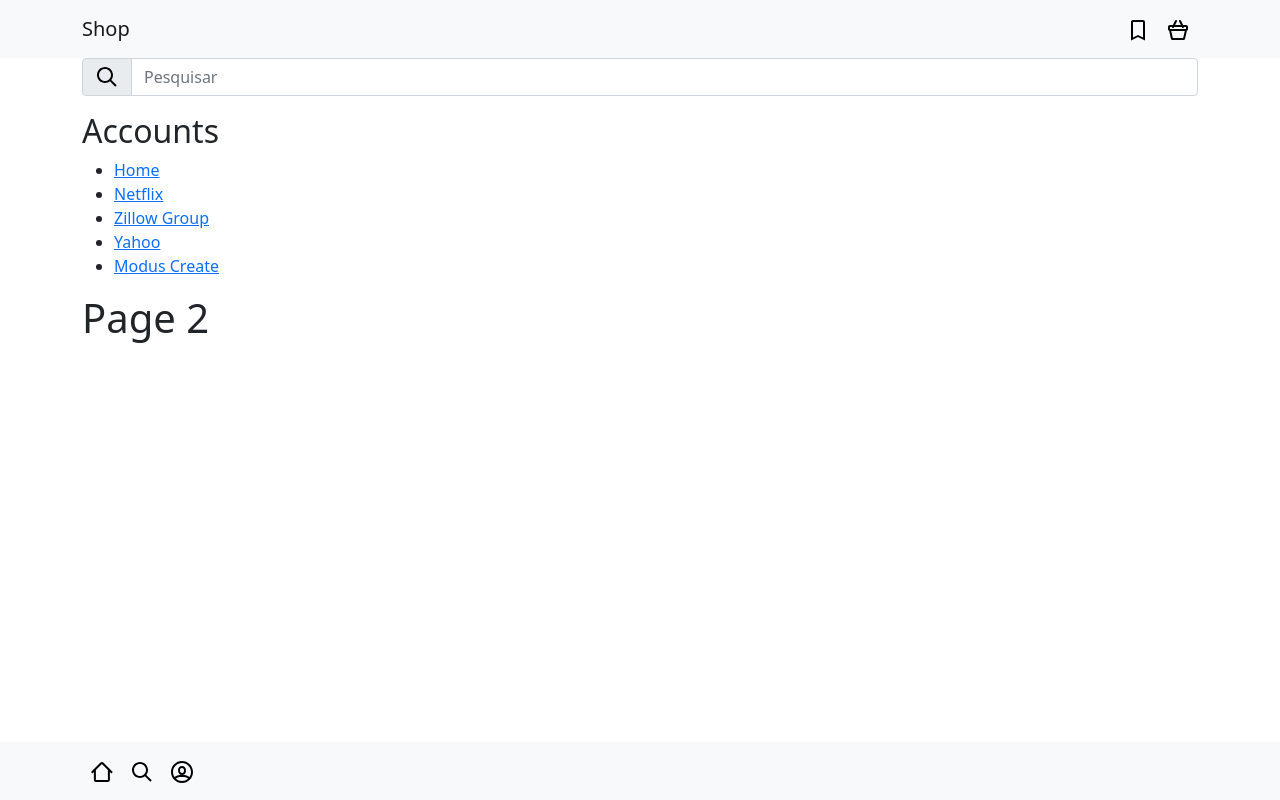
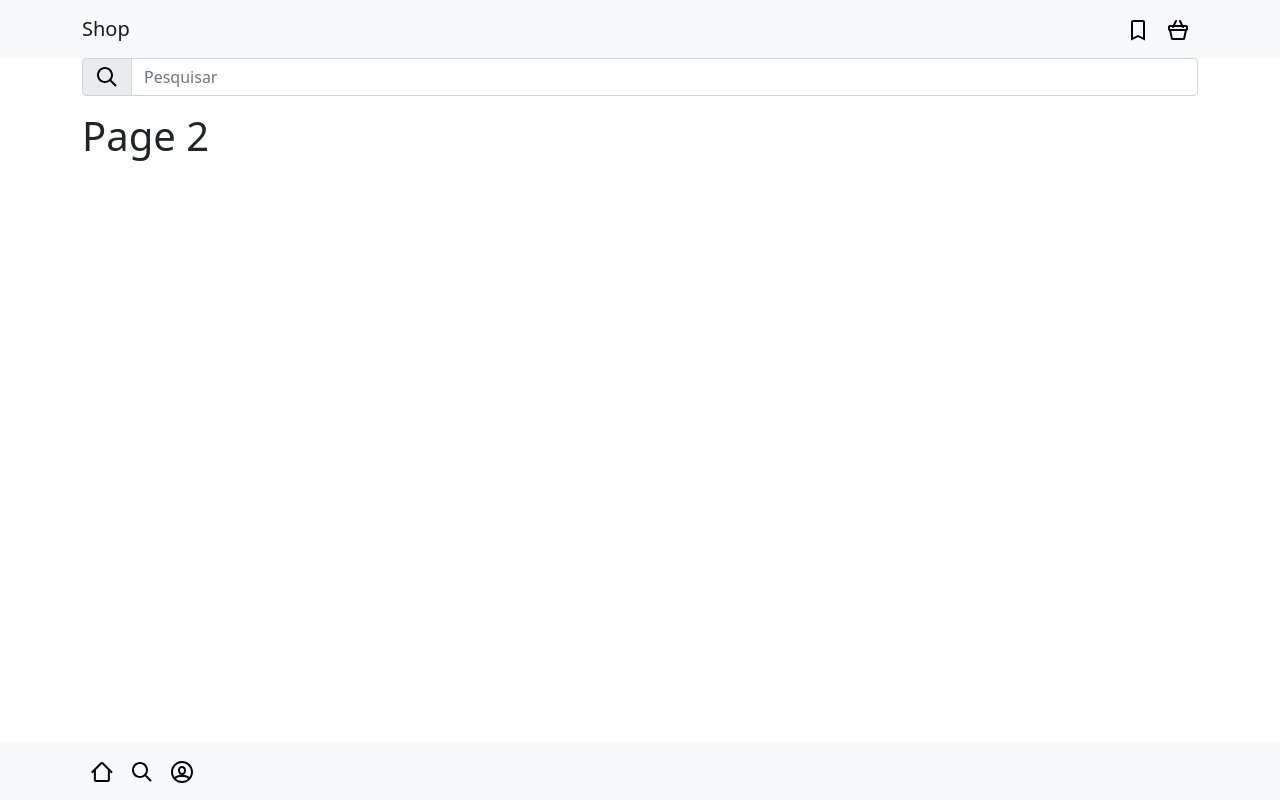
Before and after one commit to thifacco/instagram-shop-react, a React (Create React App) app: page /page2 in a window 1280 px wide. Built offline with nearby package versions, Linux system fonts and the light colour scheme.

Commit message:
Permalink

```diff
--- a/src/components/Permalink.js
+++ b/src/components/Permalink.js
@@ -3,57 +3,26 @@
   BrowserRouter as Router,
   Routes,
   Route,
-  Link,
   useParams
 } from "react-router-dom";
 import Posts from './Posts';
 import Page2 from './Page2'
 import Product from './Product';
 
-// Params are placeholders in the URL that begin
-// with a colon, like the `:id` param defined in
-// the route in this example. A similar convention
-// is used for matching dynamic segments in other
-// popular web frameworks like Rails and Express.
-
 export default function Permalink(props) {
   return (
     <Router>
-      <div>
-        <h2>Accounts</h2>
-
-        <ul>
-          <li>
-            <Link to="/">Home</Link>
-          </li>
-          <li>
-            <Link to="/netflix">Netflix</Link>
-          </li>
-          <li>
-            <Link to="/zillow-group">Zillow Group</Link>
-          </li>
-          <li>
-            <Link to="/yahoo">Yahoo</Link>
-          </li>
-          <li>
-            <Link to="/modus-create">Modus Create</Link>
-          </li>
-        </ul>
-
       <Routes>
         <Route path="/:id" element={<Child />} />
         <Route path="/" element={<Posts products={props.products} />} />
         <Route path="/:id" element={<Product />} />
         <Route path="/page2" element={<Page2 />} />
       </Routes>
-      </div>
     </Router>
   );
 }
 
 function Child() {
-  // We can use the `useParams` hook here to access
-  // the dynamic pieces of the URL.
   let { id } = useParams();
 
   return (
```
Lines whose indentation alone changed are shown as unchanged.
